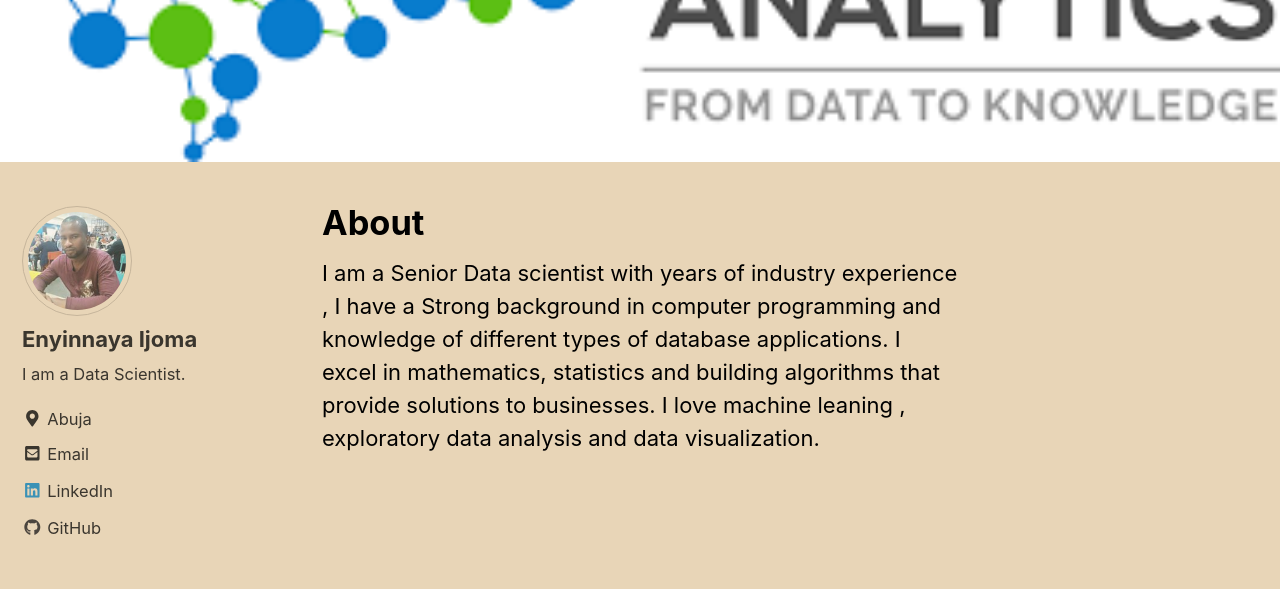
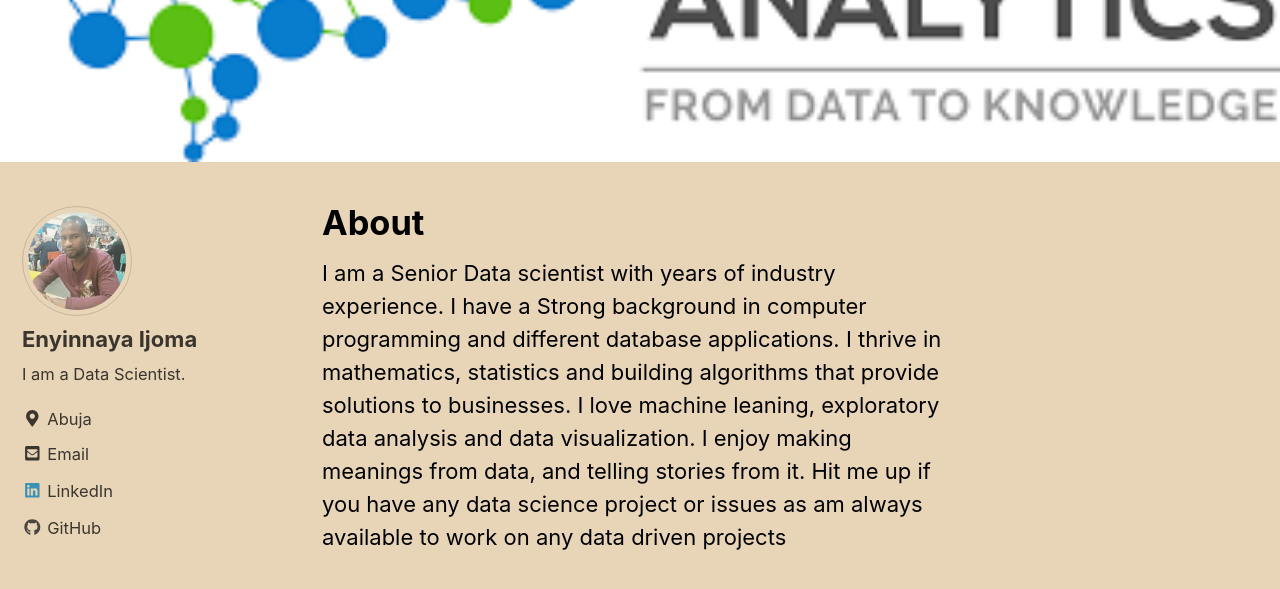
Before and after one commit to LloydIjoma/lloydijoma.github.io, a Jekyll site: the page built from _pages/about.md, in a window 1280 px wide and 900 px high, scrolled down 415 px. Shown: the top 589 px of the window. Built offline with Jekyll 4.4.1, drawn with Linux system fonts in a browser that asks for light colours; nearby versions of some CDN libraries.

Commit message:
modified

```diff
--- a/_pages/about.md
+++ b/_pages/about.md
@@ -6,7 +6,9 @@ header:
 
 ---
 
-I am a Senior Data scientist with years of industry experience ,
-I have a Strong background in computer programming and knowledge of different types of database applications.
-I excel in mathematics, statistics and building algorithms that provide solutions to businesses.
-I love machine leaning , exploratory data analysis and data visualization.
+I am a Senior Data scientist with years of industry experience.
+I have a Strong background in computer programming and different database applications.
+I thrive in mathematics, statistics and building algorithms that provide solutions to businesses.
+I love machine leaning, exploratory data analysis and data visualization.
+I enjoy making meanings from data, and telling stories from it.
+Hit me up if you have any data science project or issues as am always available to work on any data driven projects
```
